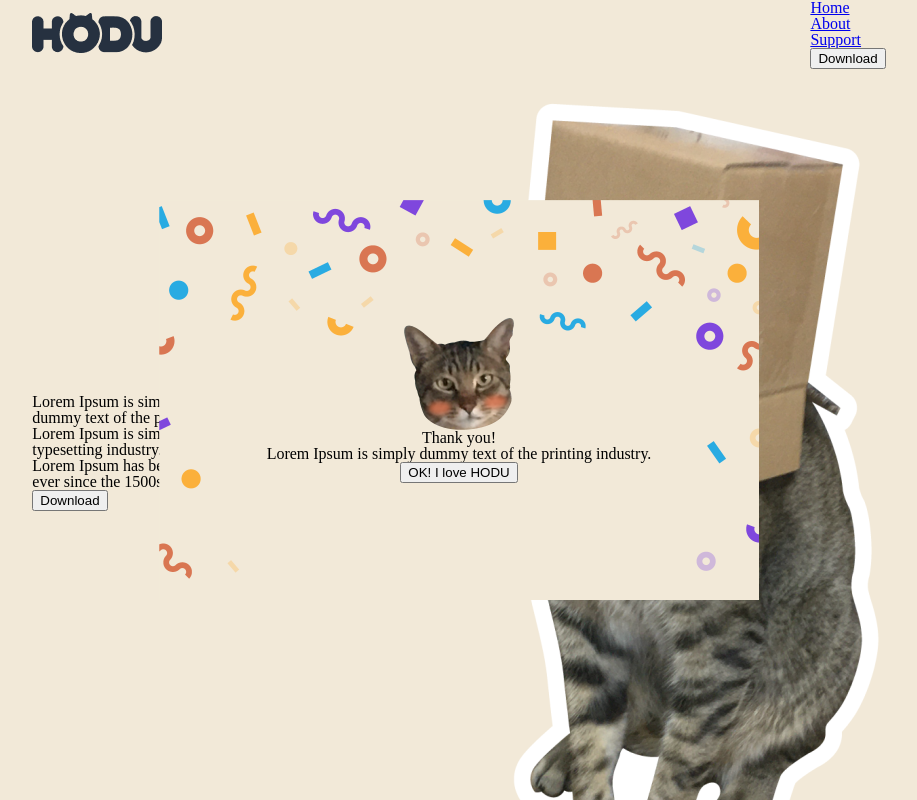
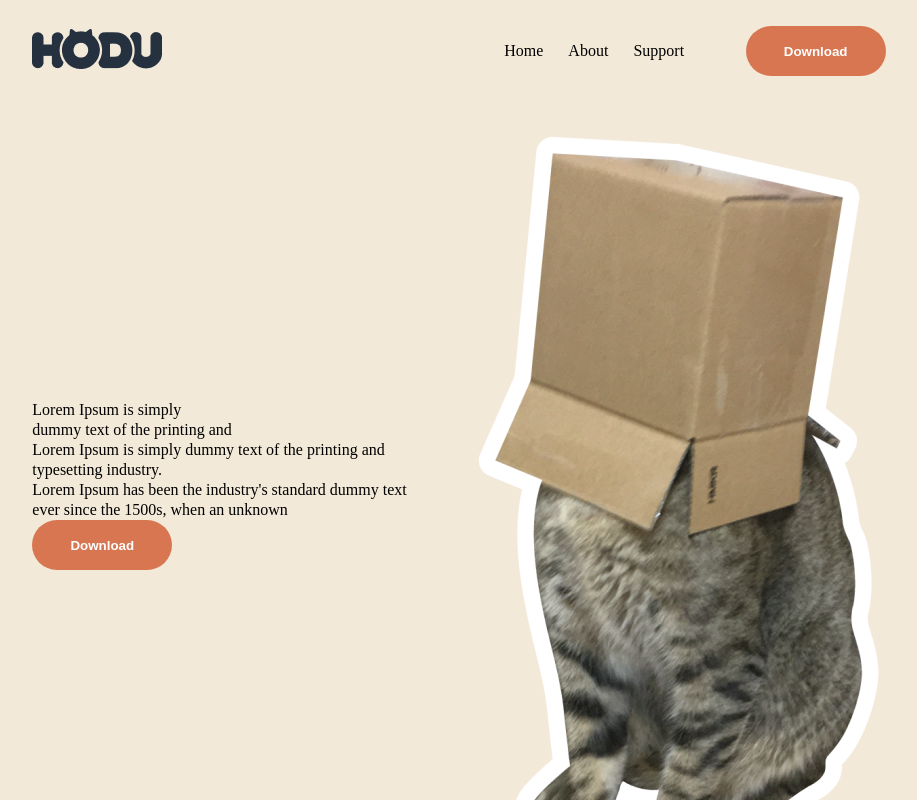
Before and after one commit to aammddkkzxc/oreumi-bootcamp-HTML-CSS-JavaScript-project, a plain HTML site: page hodu_index.html in a window 1280 px wide. Shown: the top 800 px of the page, without its empty margins (181-1098 px from the left). Drawn offline with Linux system fonts and the light colour scheme.

Commit message:
feat: header 스타일완료

```diff
--- a/hodu_index.html
+++ b/hodu_index.html
@@ -16,9 +16,8 @@
             <a href="hodu_index.html" class="home_btn">
                 <img src="images/home_btn_logo.png" alt="홈 버튼" id="home_btn_header">
             </a>
-            <div>
-                <nav role="navigation" id="hodu_index_gnb">
-                    <ul>
+            <div role="navigation" id="nav_header">
+                <ul id="list.gnb">
                     <li>
                         <a href="#hodu_index_banner">Home</a>
                     </li>
@@ -29,7 +28,6 @@
                         <a href="#support_contents">Support</a>
                     </li>
                 </ul>
-                </nav>
                 <a href="hodu_index.html" download>
                     <button class="download_btn">Download</button>
                 </a>
@@ -120,7 +118,8 @@
             </div>
         </form>
     </section>
-    <section id="modal">
+    <section id="modal_contents">
+        <article id="modal">
             <div class="wrapper_center">
                 <img src="images/representation_img.png" alt="" id="modal_img">
                 <p>
@@ -133,6 +132,7 @@
                     OK! I love HODU
                 </button>
             </div>
+        </article>
     </section>
     <footer role="contentinfo">
         <div class="wrapper_between">
--- a/hodu_style.css
+++ b/hodu_style.css
@@ -1,59 +1,136 @@
-/*html, body{*/
-/*    height: 100%;*/
-/*}*/
-.sample {
-    width:1920px;
-    height:4319px;
+html, body{
+    height: 100%;
+}
+@font-face {
+    font-family: 'Pretendard-Regular';
+    src: url('https://cdn.jsdelivr.net/gh/Project-Noonnu/noonfonts_2107@1.1/Pretendard-Regular.woff') format('woff');
+    font-weight: 400;
+    font-size: 16px;
+    font-style: normal;
 }
 
-header, #article_intro{
-    display:flex;
-    justify-content:center;
+.sample {
+    width: 1920px;
+    height: 4319px;
+}
+
+header, #article_intro {
+    display: flex;
+    justify-content: center;
     background-color: #F2E9D8;
 }
 
-#article_example, #article_magazine, #contact, form, footer{
-    display:flex;
-    justify-content:center;
+#article_example, #article_magazine, #contact, form, footer {
+    display: flex;
+    justify-content: center;
 }
 
-.wrapper_between{
-    display:flex;
-    justify-content:space-between;
-    align-items:center;
+.wrapper_between {
+    display: flex;
+    justify-content: space-between;
+    align-items: center;
     width: 66.666667%;
+    line-height:20px;
 }
 
-.wrapper_center{
+.wrapper_center {
     display: flex;
     flex-direction: column;
     justify-content: center;
     align-items: center;
     text-align: center;
     width: 66.666667%;
+    line-height:20px;
 }
 
-#intro_img{
-    width:415px;
-    height:766px;
+header{
+    height: 102px;
 }
 
-#article_example_img{
-    width:660px;
-    height:390px;
+#nav_header {
+    display: flex;
+    justify-content: space-around;
+    align-items: center;
+}
+
+ul {
+    display: flex;
+    width: 205px;
+    justify-content: space-around;
+    align-items: center;
+    margin: 0px 49px;
+}
+
+#list.gnb li {
+    float: left;
+}
+
+a:link {
+    color: inherit;
+    text-decoration-line: none;
+}
+
+a:visited {
+    color: inherit;
+}
+
+a:hover {
+    color: red;
+    text-decoration-line: underline;
+}
+
+#modal_contents {
+    display: none;
+    position: fixed;
+    top: 0;
+    right: 0;
+    bottom: 0;
+    left: 0;
+    background: rgba(0, 0, 0, 0.3);
 }
 
 #modal {
-    display : flex;
+    display: flex;
     justify-content: center;
     align-items: center;
-    position : fixed;
+    position: fixed;
     top: 50%;
     left: 50%;
     transform: translate(-50%, -50%);
     width: 600px;
     height: 400px;
     z-index: 10;
-    background-image:url("images/modal-background_img.png");
-    /*background-color: rgba(0, 0, 0, 0.2);*/
+    background-image: url("images/modal-background_img.png");
 }
+
+img{
+    border: none;
+}
+
+#intro_img {
+    width: 415px;
+    height: 766px;
+}
+
+#article_example_img {
+    width: 660px;
+    height: 390px;
+}
+
+#home_btn_header {
+    width: 130px;
+    height: 40px;
+}
+
+button {
+    border: none;
+    background-color: #D97652;
+    color: #FFF;
+    font-weight: 700;
+}
+
+.download_btn {
+    width: 140px;
+    height: 50px;
+    border-radius: 40px;
+}
```
Lines whose indentation alone changed are shown as unchanged.
